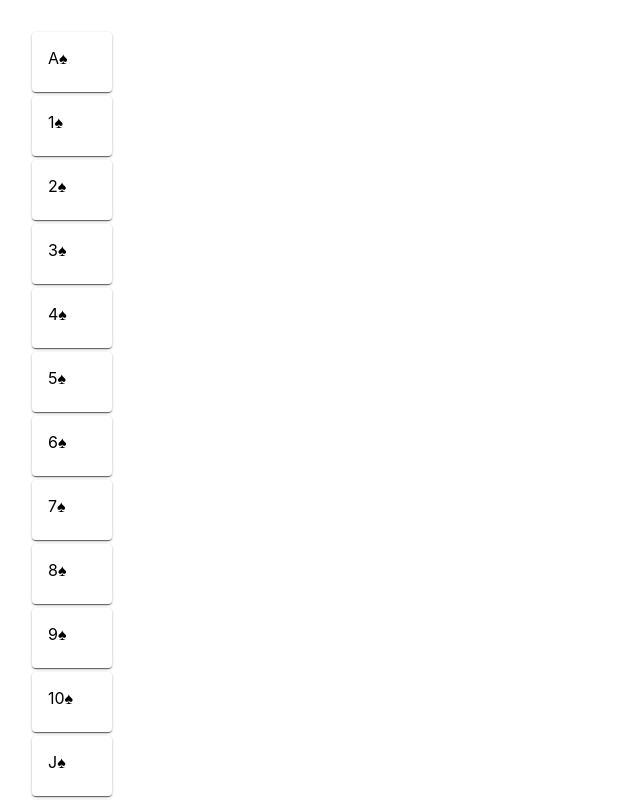
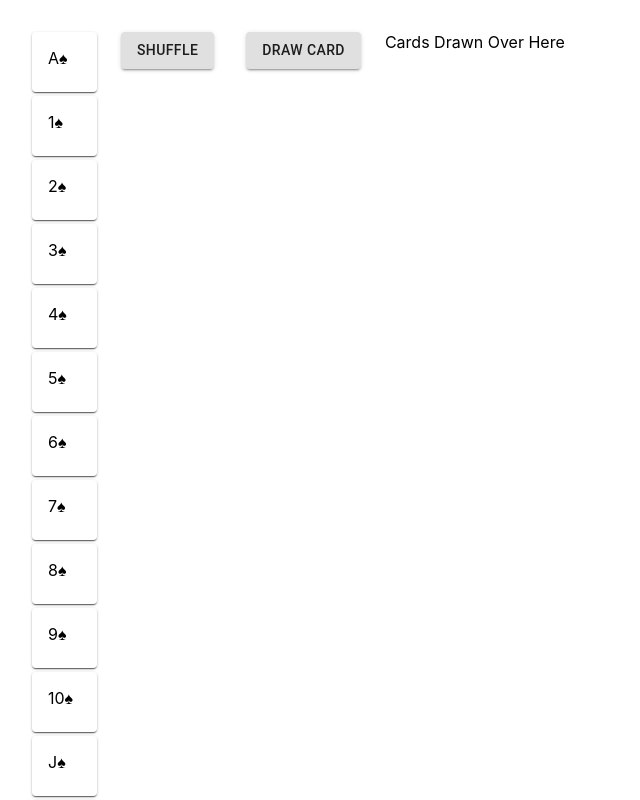
Before and after one commit to kmelendez123/cards-challenge, a React (Create React App) app: page / in a window 1280 px wide. Shown: the top 800 px of the page, without its empty margins (0-640 px from the left). Built offline with nearby package versions, Linux system fonts and the light colour scheme.

Commit message:
WIP shuffle button

```diff
--- a/src/components/Deck.jsx
+++ b/src/components/Deck.jsx
@@ -1,15 +1,21 @@
 import React from "react";
 import Cards from "./Cards";
-
+import Grid from "@material-ui/core/Grid";
+import Button from "@material-ui/core/Button";
 class Deck extends React.Component {
   constructor(props) {
     super(props);
-    this.state = {};
+    this.state = {
+      cardDeck: [],
+      pickedCards: []
+    };
   }
 
   render() {
+    let id = 1;
+    const initialDeck = this.state.cardDeck;
     const suits = ["♠︎", "♥︎", "♣︎", "♦︎"];
-    const values = [
+    const ranks = [
       "A",
       "1",
       "2",
@@ -25,22 +31,44 @@ class Deck extends React.Component {
       "Q",
       "K"
     ];
-    let cardDeck = [];
-    let card = [];
-
     for (let x = 0; x < suits.length; x++) {
-      for (let y = 0; y < values.length; y++) {
-        card = { suit: suits[x], val: values[y] };
-        cardDeck.push(card);
+      for (let y = 0; y < ranks.length; y++) {
+        let card = { id: id, suit: suits[x], val: ranks[y] };
+        initialDeck.push(card);
+        id++;
       }
     }
 
+    const shuffleDeck = () => {
+      const shuffledDeck = initialDeck;
+      for (let i = shuffledDeck.length - 1; i > 0; i--) {
+        let rand = Math.floor(Math.random() * i);
+        let temp = shuffledDeck[i];
+        shuffledDeck[i] = shuffledDeck[rand];
+        shuffledDeck[rand] = temp;
+      }
+      this.setState({ cardDeck: shuffledDeck, pickedCards: [] });
+    };
+
     return (
-      <div>
-        {cardDeck.map(function(card) {
-          return <Cards suit={card.suit} value={card.val} />;
-        })}
-      </div>
+      <Grid container spacing={3}>
+        <Grid item={4}>
+          {initialDeck.map(function(card) {
+            return <Cards key={card.id} suit={card.suit} value={card.val} />;
+          })}
+        </Grid>
+        <Grid item={6}>
+          <Button
+            style={{ marginRight: "2rem" }}
+            variant="contained"
+            onClick={() => shuffleDeck()}
+          >
+            Shuffle
+          </Button>
+          <Button variant="contained">Draw Card</Button>
+        </Grid>
+        <Grid item={6}>Cards Drawn Over Here</Grid>
+      </Grid>
     );
   }
 }
```
